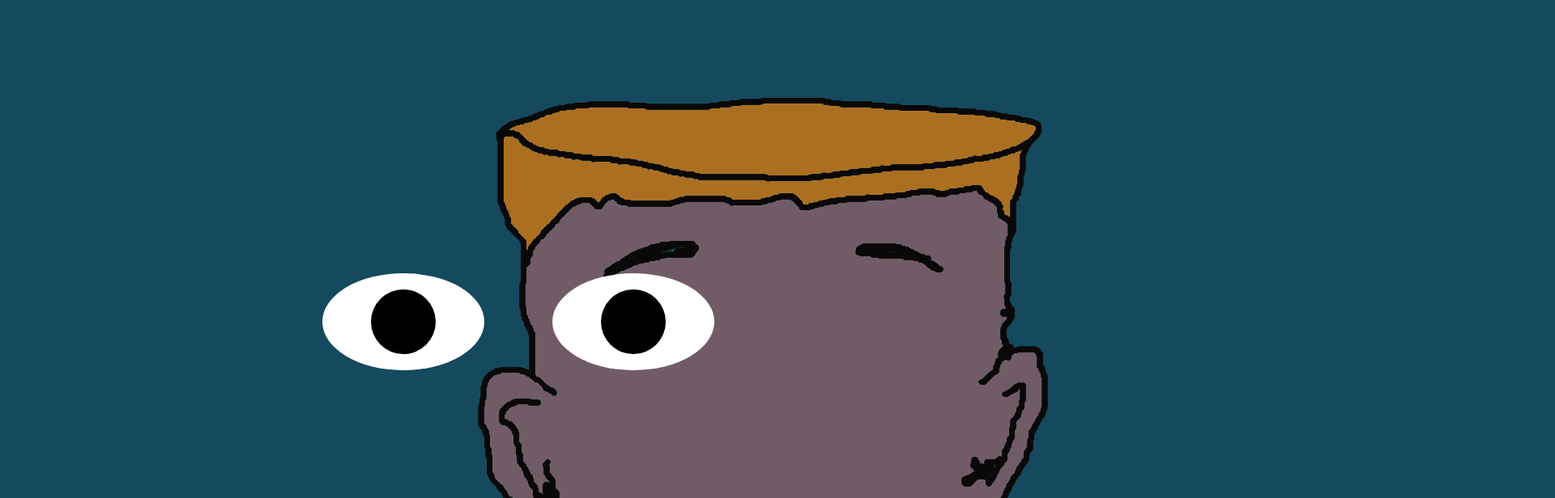
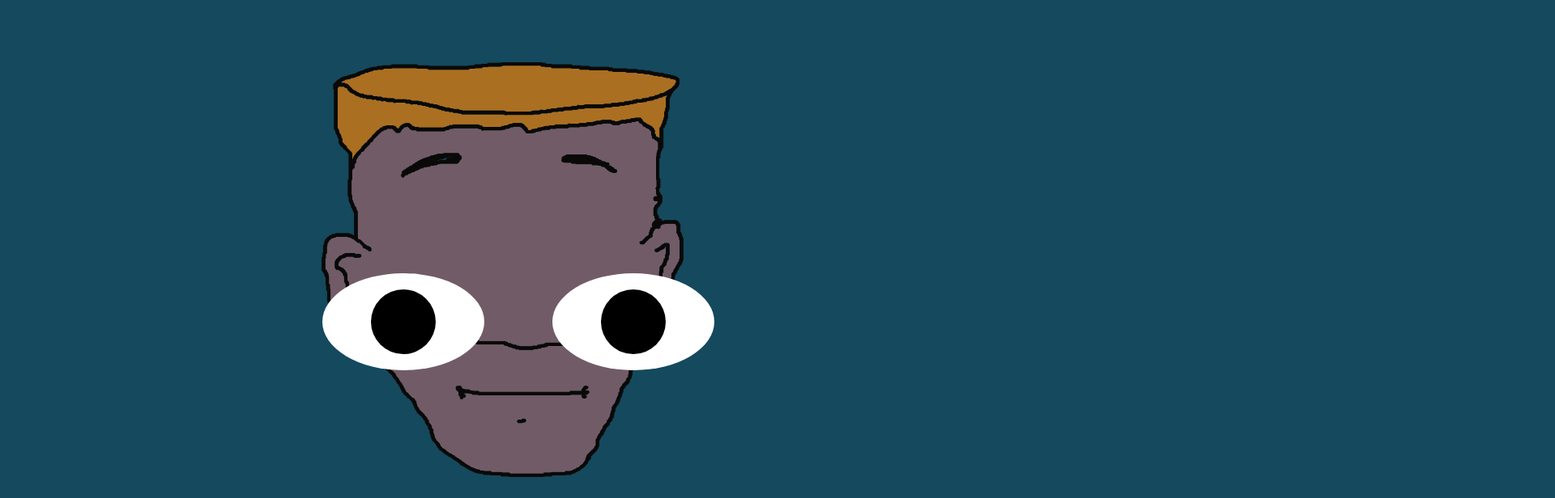
Before and after one commit to Michael-Yount/eyeExercise_MIT_project, a plain HTML site: page index.html in a window 1280 px wide. Shown: the top 616 px of the page at 81% size, 1920 px wide, since content can reach past the window. Drawn offline with Linux system fonts and the light colour scheme.

Commit message:
fixed face position

```diff
--- a/index.html
+++ b/index.html
@@ -4,7 +4,7 @@
     </head>
     <body>
         <div class="eyesguy">
-            <img src="eyesGuy.png" alt="">
+            <img src="eyesGuy.png" alt="" width="100%" height"auto">
         </div>
         <div class="eyes">
             <div class="eye">
```
